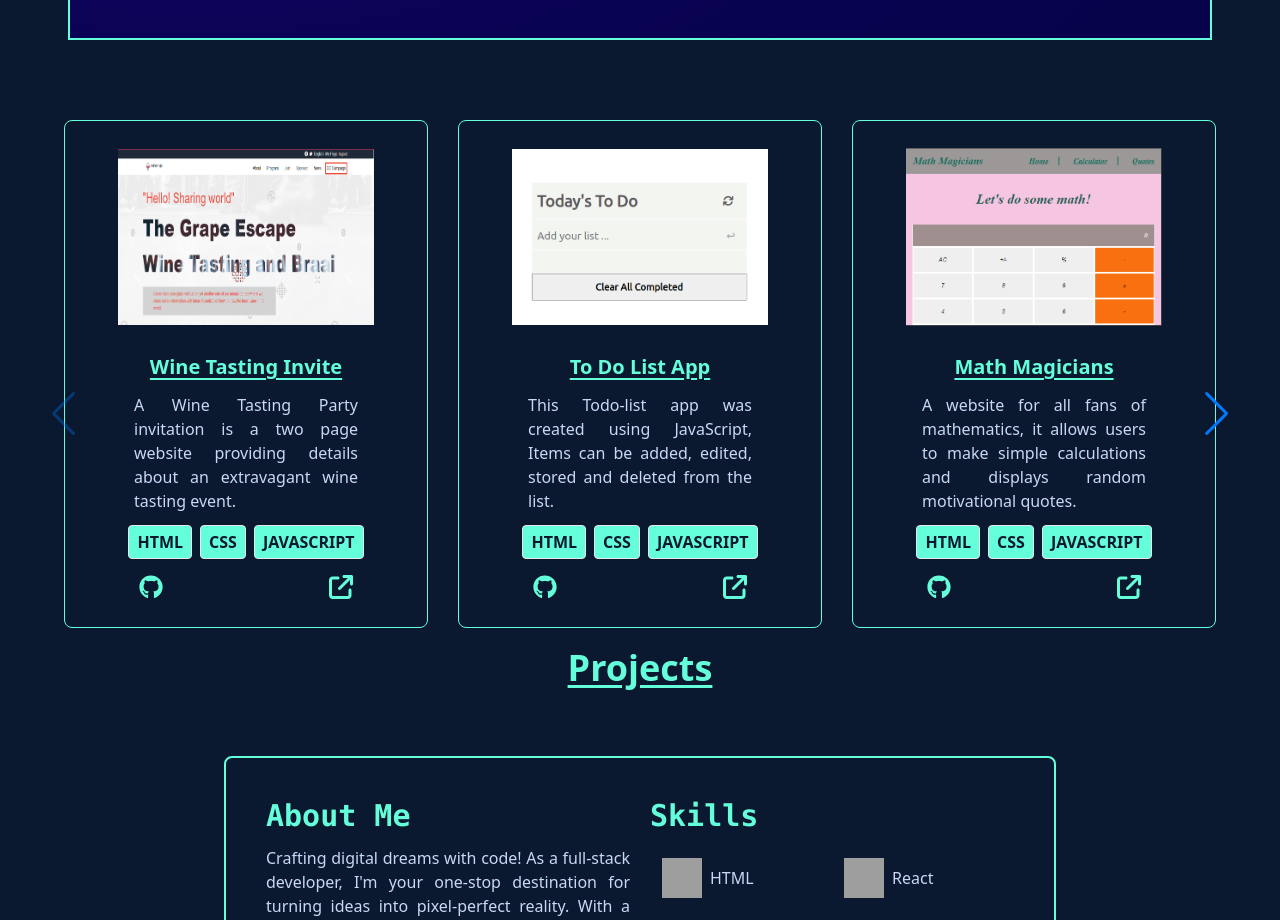
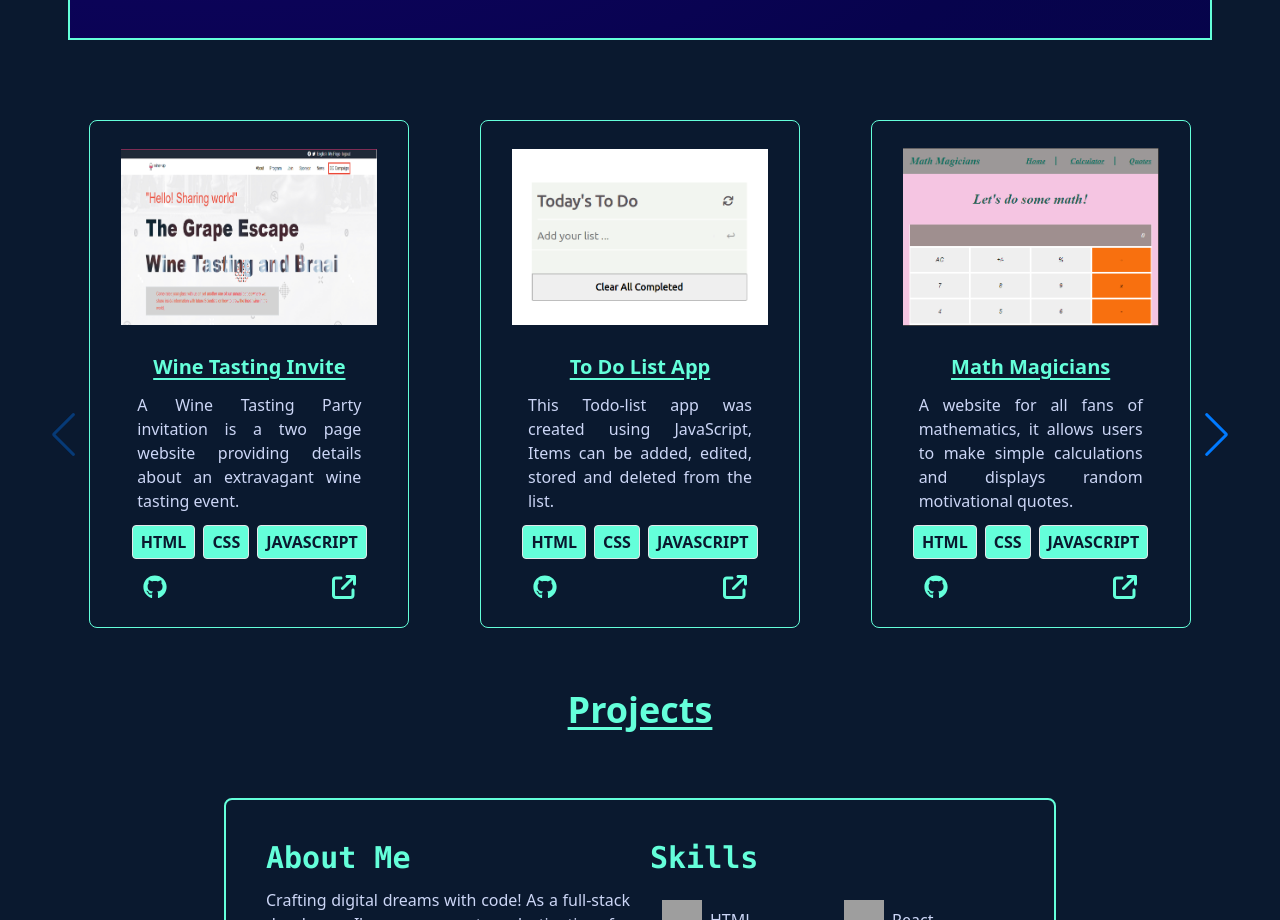
Before and after one commit to Naledi-Dikgale/my-portfolio, a React (Vite) app: page / in a window 1280 px wide. Shown: the part 796-1716 px from the top of the page. Built offline with nearby package versions, Linux system fonts and the light colour scheme; grey boxes are pictures that could not be loaded.

Commit message:
Update styling

```diff
--- a/src/components/Projects.jsx
+++ b/src/components/Projects.jsx
@@ -29,15 +29,15 @@ const Projects = () => {
     breakpoints: {
       320: {
         slidesPerView: 1,
-        spaceBetween: 10
+        spaceBetween: 5
       },
       480: {
         slidesPerView: 1,
-        spaceBetween: 20
+        spaceBetween: 10
       },
       768: {
         slidesPerView: 3,
-        spaceBetween: 30
+        spaceBetween: 20
       },
     }
   }
@@ -46,11 +46,9 @@ const Projects = () => {
     <Swiper id="projects" className="w-full p-6 h-fit flex flex-col justify-center items-center"
     modules={[Navigation]}
     navigation
-    spaceBetween={50}
+    // spaceBetween={50}
     breakpoints={responsive.breakpoints}
     >
-
-
     <h2 className="text-4xl font-bold text-center underline underline-offset-4 my-5">Projects</h2>
         <div className="w-full h-max flex gap-5 h-max flex-wrap  items-center justify-center">
           {projects.map((project, index) => {
--- a/src/components/cards/ProjectCard.jsx
+++ b/src/components/cards/ProjectCard.jsx
@@ -6,7 +6,7 @@ const ProjectCard = (project) => {
   const prj = { ...project };
 
   return (
-    <div className="h-fit w-fit max-sm:w-full md:w-64 lg:w-full border  border-secondary text-secondary rounded-lg p-3 flex flex-col justify-center items-center hover:border-2 hover:border-white transition-transform  ">
+    <div className="h-fit w-fit max-sm:w-full md:w-64 lg:w-full border  border-secondary text-secondary rounded-lg p-3 flex flex-col justify-center items-center hover:border-2 hover:border-white transition-transform max-w-xs  ">
       <div className="flex flex-col items-center justify-center">
         <img className="object-contain md:w-60 md:h-44 lg:w-64 lg:h-48 my-2" src={prj.project.imageURL} alt={prj.project.title} />
         <h3 className="text-xl max-sm:text-lg font-bold underline underline-offset-4 text-center py-3">
```
